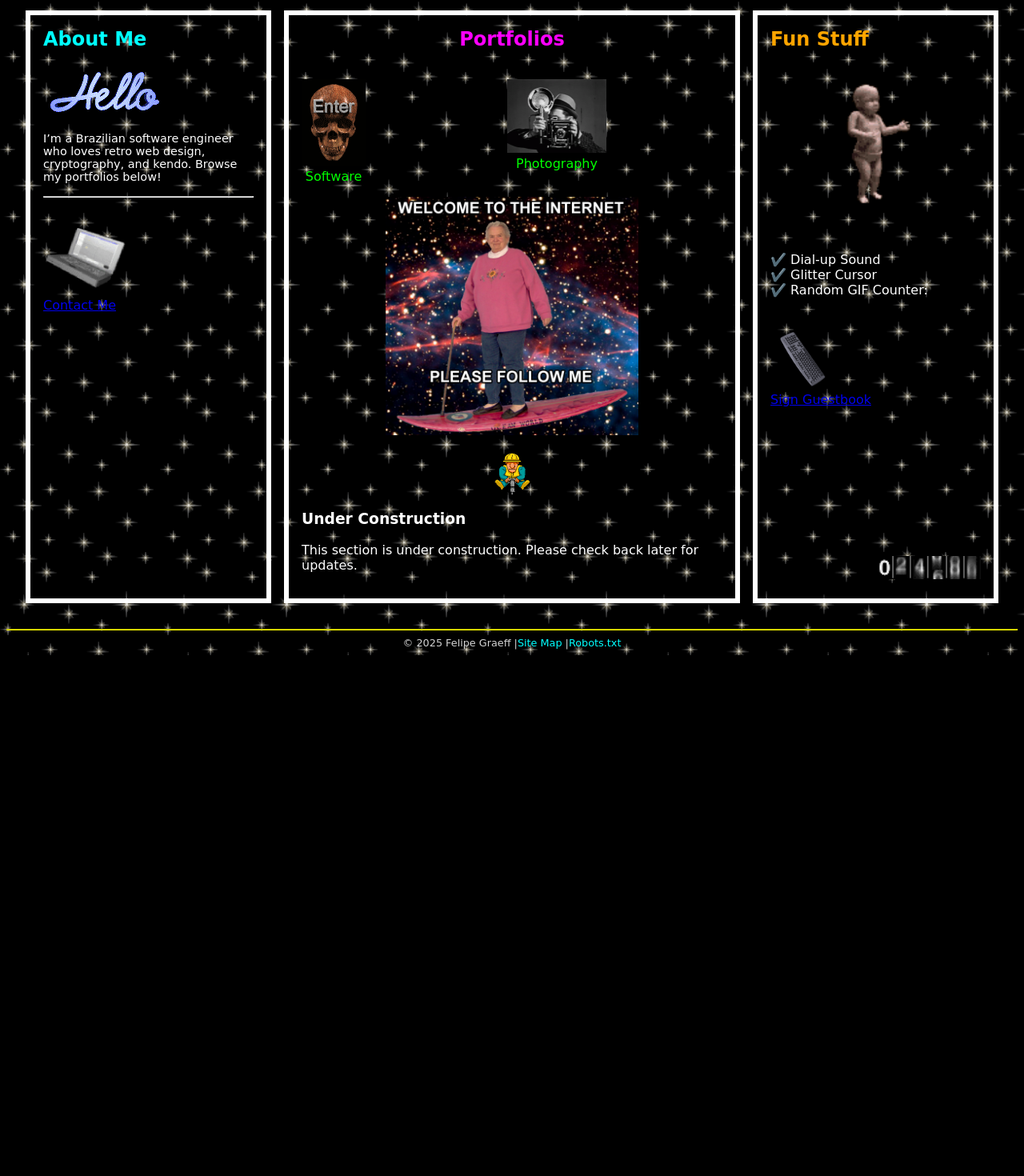
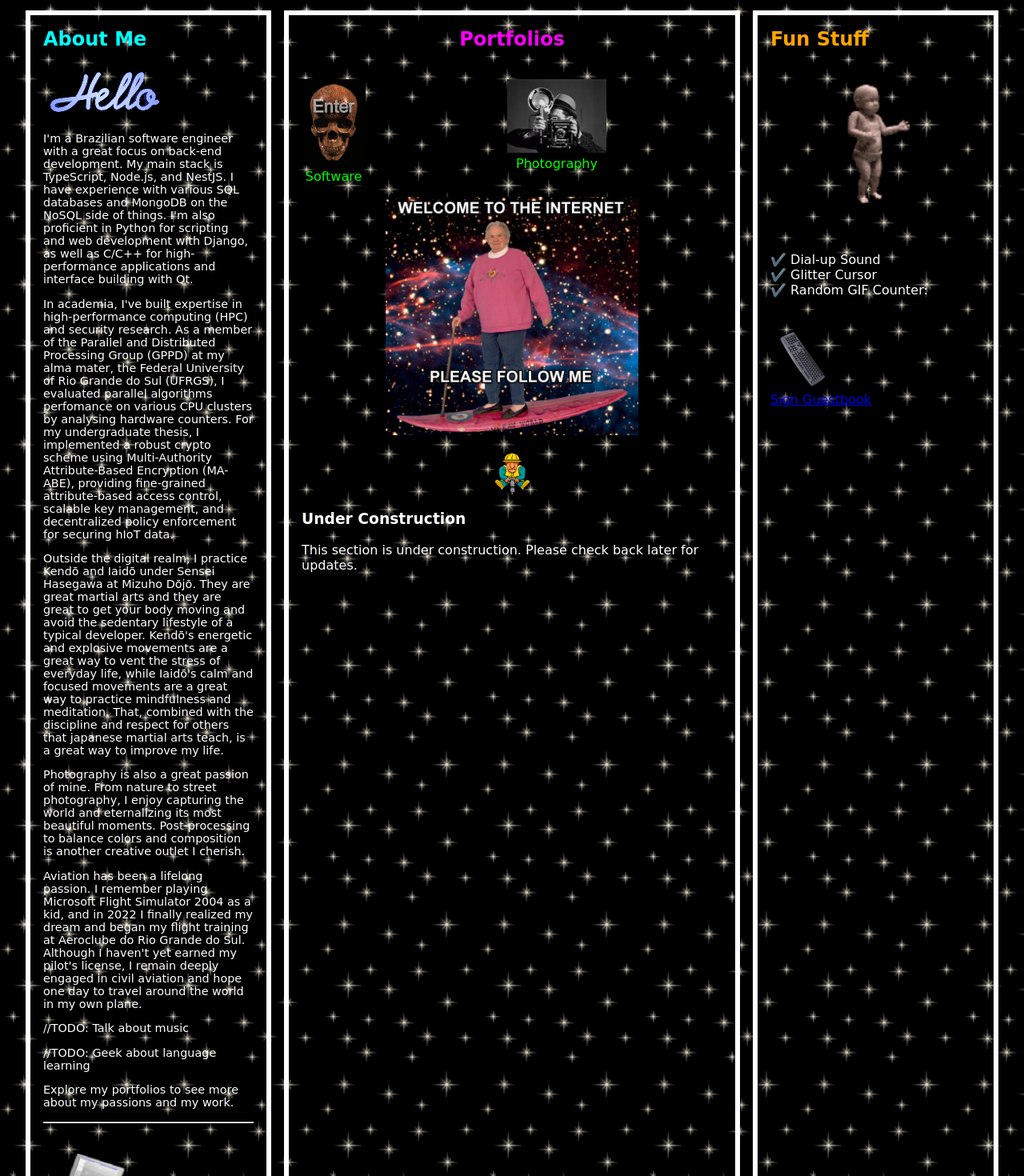
Before and after one commit to Fxlipe115/Fxlipe115.github.io, a React (Vite) app: page / in a window 1280 px wide. Shown: the part 202-1672 px from the top of the page at 80% size. Before the commit the page ends 1021 px from the top, so only its background shows below. Built offline with nearby package versions, Linux system fonts and the light colour scheme.

Commit message:
improved bio

```diff
--- a/src/BioPanel.jsx
+++ b/src/BioPanel.jsx
@@ -11,9 +11,51 @@ export default function BioPanel() {
       <img src={hello} alt="Hello" />
       <br />
       <p>
-        I’m a Brazilian software engineer who loves retro web design,
-        cryptography, and kendo. Browse my portfolios below!
+        I'm a Brazilian software engineer with a great focus on back-end
+        development. My main stack is TypeScript, Node.js, and NestJS. I have
+        experience with various SQL databases and MongoDB on the NoSQL side of
+        things. I'm also proficient in Python for scripting and web development
+        with Django, as well as C/C++ for high-performance applications and
+        interface building with Qt.
       </p>
+      <p>
+        In academia, I've built expertise in high-performance computing (HPC)
+        and security research. As a member of the Parallel and Distributed
+        Processing Group (GPPD) at my alma mater, the Federal University of Rio
+        Grande do Sul (UFRGS), I evaluated parallel algorithms perfomance on
+        various CPU clusters by analysing hardware counters. For my
+        undergraduate thesis, I implemented a robust crypto scheme using
+        Multi-Authority Attribute-Based Encryption (MA-ABE), providing
+        fine-grained attribute-based access control, scalable key management,
+        and decentralized policy enforcement for securing hIoT data.
+      </p>
+      <p>
+        Outside the digital realm, I practice Kendō and Iaidō under Sensei
+        Hasegawa at Mizuho Dōjō. They are great martial arts and they are great
+        to get your body moving and avoid the sedentary lifestyle of a typical
+        developer. Kendō's energetic and explosive movements are a great way to
+        vent the stress of everyday life, while Iaidō's calm and focused
+        movements are a great way to practice mindfulness and meditation. That,
+        combined with the discipline and respect for others that japanese
+        martial arts teach, is a great way to improve my life.
+      </p>
+      <p>
+        Photography is also a great passion of mine. From nature to street
+        photography, I enjoy capturing the world and eternalizing its most
+        beautiful moments. Post-processing to balance colors and composition is
+        another creative outlet I cherish.
+      </p>
+      <p>
+        Aviation has been a lifelong passion. I remember playing Microsoft
+        Flight Simulator 2004 as a kid, and in 2022 I finally realized my dream
+        and began my flight training at Aeroclube do Rio Grande do Sul. Although
+        I haven't yet earned my pilot's license, I remain deeply engaged in
+        civil aviation and hope one day to travel around the world in my own
+        plane.
+      </p>
+      <p>//TODO: Talk about music</p>
+      <p>//TODO: Geek about language learning</p>
+      <p>Explore my portfolios to see more about my passions and my work.</p>
       <hr />
       <a href="mailto:hello@felipegraeff.com">
         <img src={mail} width="40%" alt="Email me" />
```
